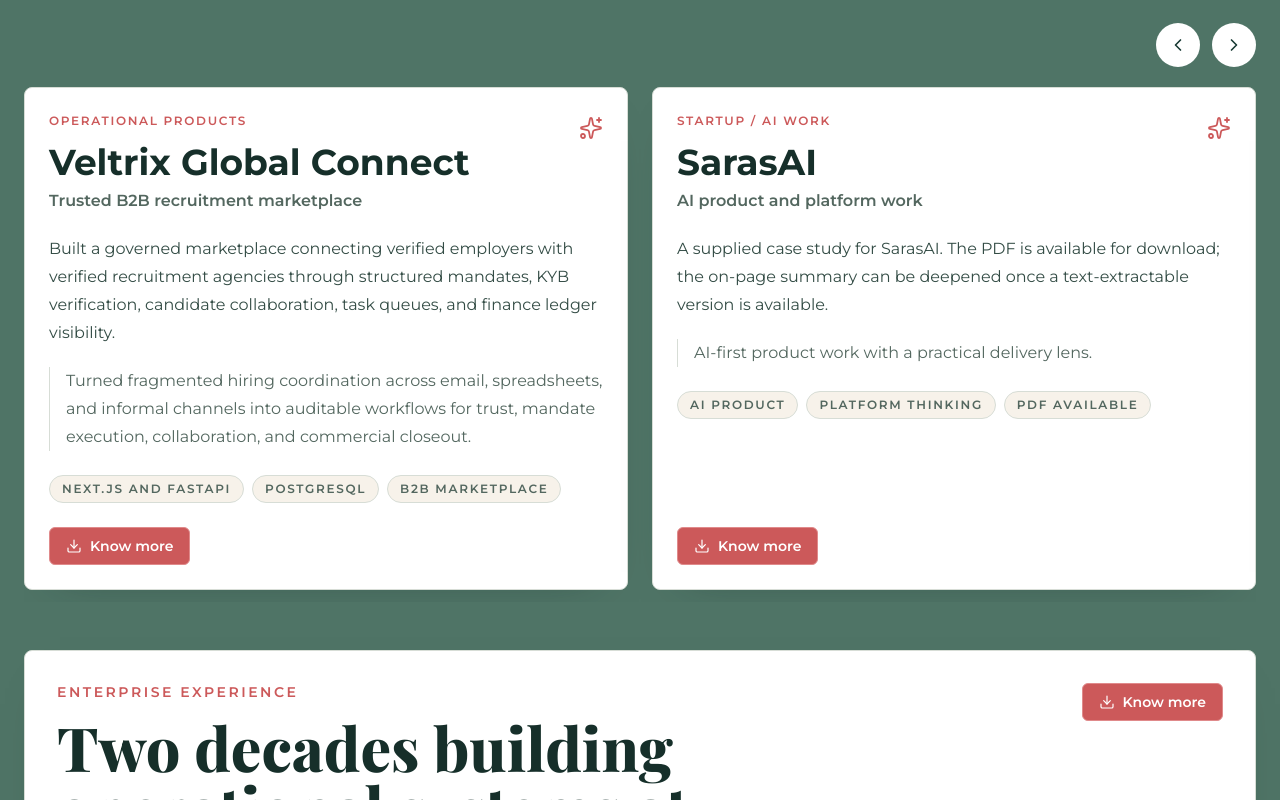
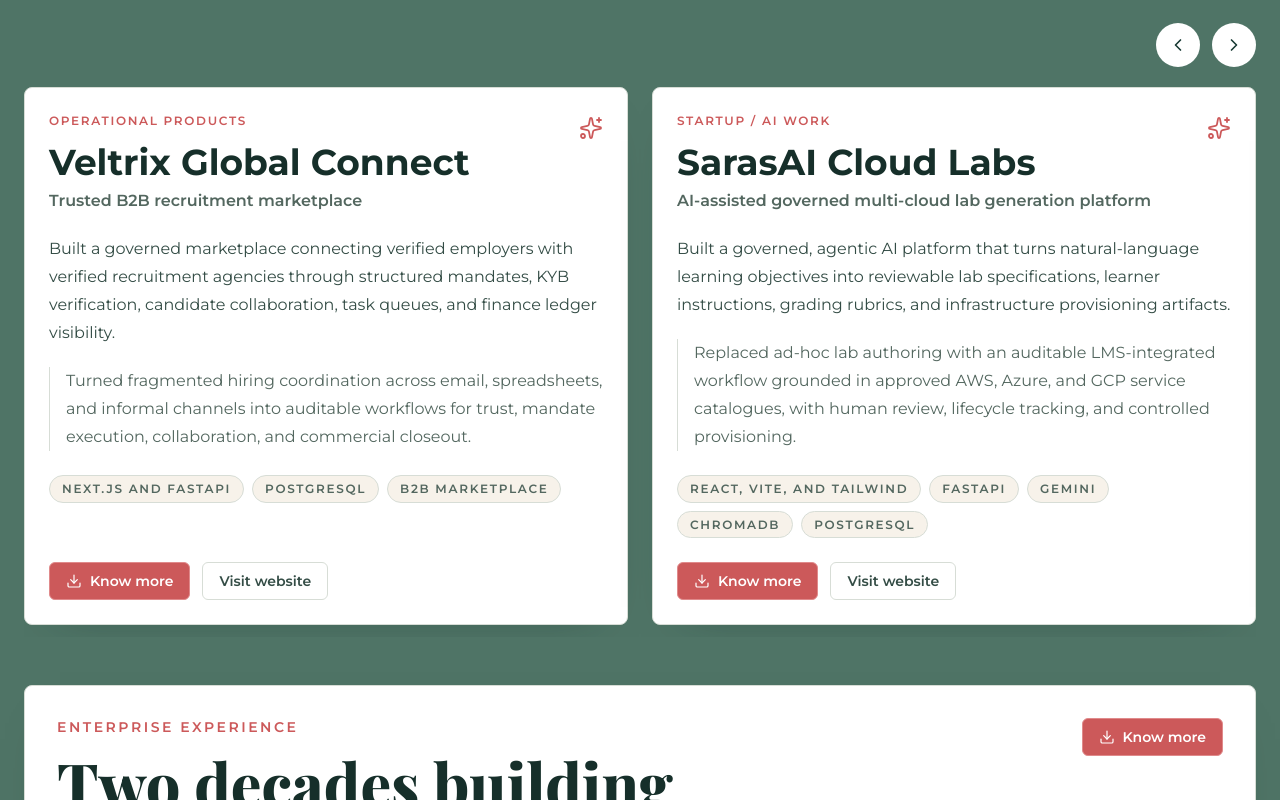
Before and after one commit to amitrverma/xaltris, a Next.js app: page /portfolio in a window 1280 px wide. Shown: the part 639-1439 px from the top of the page. Built offline with nearby package versions, Linux system fonts and the light colour scheme.

Commit message:
case studies updated and company profile pdf uplaoded

```diff
--- a/src/app/about/page.tsx
+++ b/src/app/about/page.tsx
@@ -1,6 +1,7 @@
 import {
   BrainCircuit,
   Code2,
+  Download,
   GraduationCap,
   Landmark,
   Linkedin,
@@ -8,6 +9,8 @@
   Target,
 } from "lucide-react";
 import Image from "next/image";
+
+const companyProfileHref = "/case-studies/xaltris-technologies.pdf";
 
 export const metadata = {
   title: "About | Xaltris Technologies",
@@ -109,16 +112,26 @@
                   22 years building and scaling technology systems across
                   products, teams, and business contexts.
                 </p>
+                <div className="mt-5 flex flex-wrap gap-3">
                   <a
                     href="https://www.linkedin.com/in/amitrverma/"
                     target="_blank"
                     rel="noopener noreferrer"
-                  className="mt-5 inline-flex items-center gap-2 rounded-md border border-white/30 bg-white/10 px-4 py-2 text-sm font-semibold text-white transition-colors hover:border-white/50 hover:bg-white/16 focus-visible:outline-none focus-visible:ring-2 focus-visible:ring-white/70"
+                    className="inline-flex items-center gap-2 rounded-md border border-white/30 bg-white/10 px-4 py-2 text-sm font-semibold text-white transition-colors hover:border-white/50 hover:bg-white/16 focus-visible:outline-none focus-visible:ring-2 focus-visible:ring-white/70"
                     aria-label="View Amit Verma on LinkedIn"
                   >
                     <Linkedin className="h-4 w-4" strokeWidth={2} />
                     LinkedIn
                   </a>
+                  <a
+                    href={companyProfileHref}
+                    download
+                    className="inline-flex items-center gap-2 rounded-md border border-white/30 bg-white/10 px-4 py-2 text-sm font-semibold text-white transition-colors hover:border-white/50 hover:bg-white/16 focus-visible:outline-none focus-visible:ring-2 focus-visible:ring-white/70"
+                  >
+                    <Download className="h-4 w-4" strokeWidth={2} />
+                    Company profile
+                  </a>
+                </div>
               </div>
             </div>
           </aside>
--- a/src/app/contact/page.tsx
+++ b/src/app/contact/page.tsx
@@ -1,9 +1,10 @@
 'use client'
 
 import { useState } from 'react'
-import { CalendarClock, Mail, MessageCircle, Phone, Send } from 'lucide-react'
+import { CalendarClock, Download, Mail, MessageCircle, Phone, Send } from 'lucide-react'
 
 const contactEmail = 'hello@xaltris.com'
+const companyProfileHref = '/case-studies/xaltris-technologies.pdf'
 const contactPhoneE164 = '+918551915656'
 const contactPhoneDisplay = '+91-8551915656'
 const encodedWhatsAppMessage = encodeURIComponent(
@@ -93,6 +94,14 @@
               <span className="rounded-md border border-white/18 bg-white/8 px-3 py-1.5">
                 Technical direction
               </span>
+              <a
+                href={companyProfileHref}
+                download
+                className="inline-flex items-center gap-2 rounded-md border border-white/28 bg-white/10 px-3 py-1.5 transition-colors hover:border-white/45 hover:bg-white/14"
+              >
+                <Download className="h-4 w-4" strokeWidth={2} />
+                Download company profile
+              </a>
             </div>
           </div>
         </section>
--- a/src/app/portfolio/page.tsx
+++ b/src/app/portfolio/page.tsx
@@ -45,27 +45,31 @@
       "Turned fragmented hiring coordination across email, spreadsheets, and informal channels into auditable workflows for trust, mandate execution, collaboration, and commercial closeout.",
     tags: ["Next.js and FastAPI", "PostgreSQL", "B2B marketplace"],
     pdfHref: "/case-studies/veltrix-case-study.pdf",
+    websiteHref: "https://www.veltrixconnect.com/",
   },
   {
     category: "Startup / AI work",
-    title: "SarasAI",
-    context: "AI product and platform work",
+    title: "SarasAI Cloud Labs",
+    context: "AI-assisted governed multi-cloud lab generation platform",
     summary:
-      "A supplied case study for SarasAI. The PDF is available for download; the on-page summary can be deepened once a text-extractable version is available.",
-    outcome: "AI-first product work with a practical delivery lens.",
-    tags: ["AI product", "Platform thinking", "PDF available"],
+      "Built a governed, agentic AI platform that turns natural-language learning objectives into reviewable lab specifications, learner instructions, grading rubrics, and infrastructure provisioning artifacts.",
+    outcome:
+      "Replaced ad-hoc lab authoring with an auditable LMS-integrated workflow grounded in approved AWS, Azure, and GCP service catalogues, with human review, lifecycle tracking, and controlled provisioning.",
+    tags: ["React, Vite, and Tailwind", "FastAPI", "Gemini", "ChromaDB", "PostgreSQL"],
     pdfHref: "/case-studies/sarasai-case-study.pdf",
+    websiteHref: "https://cloud-lab-frontend-240554129702.us-central1.run.app/",
   },
   {
     category: "Startup / AI work",
-    title: "StocAI",
-    context: "Fractional CTO for an AI-driven startup",
+    title: "Better Corporate Life",
+    context: "Domain-specific AI assistant for career progression",
     summary:
-      "Technical strategy, product architecture, and team scaling for an AI-first startup moving from early product direction to structured delivery.",
+      "Built a structured professional development platform that combines course video, guided exercises, AI-assisted reflection, accountability partners, and coach support for promotion readiness and leadership growth.",
     outcome:
-      "Senior technical direction where product clarity, architecture, and execution model matter most.",
-    tags: ["Fractional CTO", "AI strategy", "Team scaling"],
+      "Moved career coaching beyond isolated generic LLM conversations by grounding AI interactions in curated domain content, retrieved user context, course progress, and longitudinal analytics.",
+    tags: ["React and FastAPI", "PostgreSQL and pgvector", "OpenAI", "RAG"],
     pdfHref: "/case-studies/stocai-case-study.pdf",
+    websiteHref: "https://www.bettercorporatelife.com/",
   },
   {
     category: "Operational products",
@@ -77,16 +81,19 @@
       "Moved fragmented operational tracking toward live visibility, stronger workflow discipline, reduced manual coordination, and controlled AI experimentation.",
     tags: ["React and .NET", "Azure SQL", "Workflow and AI POCs"],
     pdfHref: "/case-studies/ferox-case-study.pdf",
+    websiteHref: "https://www.ferox-ts.com/",
   },
   {
     category: "Startup / AI work",
-    title: "Neurocient",
-    context: "AI and product engineering",
+    title: "Neurocient Labs",
+    context: "Behavioural intelligence platform for sustainable habit change",
     summary:
-      "A supplied case study for Neurocient. The PDF is available for download; the page can be enriched further when OCR or text extraction is available.",
-    outcome: "Applied AI, product judgment, and engineering execution.",
-    tags: ["AI product", "Product engineering", "PDF available"],
+      "Built a lightweight behavior-change platform that helps users make sense of identity-based tiny actions, daily check-ins, micro-challenges, notes, and friction moments over time.",
+    outcome:
+      "Turned everyday behavioural signals into calm weekly reflections that surface patterns, acknowledge effort, reduce self-judgment, and suggest realistic adjustments for steady progress.",
+    tags: ["React and FastAPI", "PostgreSQL", "OpenAI", "Behavioural design"],
     pdfHref: "/case-studies/neurocient-case-study.pdf",
+    websiteHref: "https://neurocient.com/",
   },
 ];
 
--- a/src/components/PortfolioCarousel.tsx
+++ b/src/components/PortfolioCarousel.tsx
@@ -12,6 +12,7 @@
   outcome: string;
   tags: string[];
   pdfHref: string;
+  websiteHref?: string;
 };
 
 export default function PortfolioCarousel({ items }: { items: CaseStudy[] }) {
@@ -98,7 +99,7 @@
               ))}
             </div>
 
-            <div className="mt-auto pt-6">
+            <div className="mt-auto flex flex-wrap items-center gap-3 pt-6">
               <Link
                 href={work.pdfHref}
                 download
@@ -107,6 +108,16 @@
                 <Download className="h-4 w-4" strokeWidth={1.8} />
                 Know more
               </Link>
+              {work.websiteHref ? (
+                <Link
+                  href={work.websiteHref}
+                  target="_blank"
+                  rel="noopener noreferrer"
+                  className="inline-flex items-center rounded-md border border-[#d7ddd6] px-4 py-2 text-sm font-semibold text-[#334c45] transition-all duration-300 hover:-translate-y-0.5 hover:border-[#cc595a] hover:text-[#cc595a]"
+                >
+                  Visit website
+                </Link>
+              ) : null}
             </div>
           </article>
         ))}
```
Also changed, not shown: 1 other file (tests, documents, lock files or other folders). Lines whose indentation alone changed are shown as unchanged.
